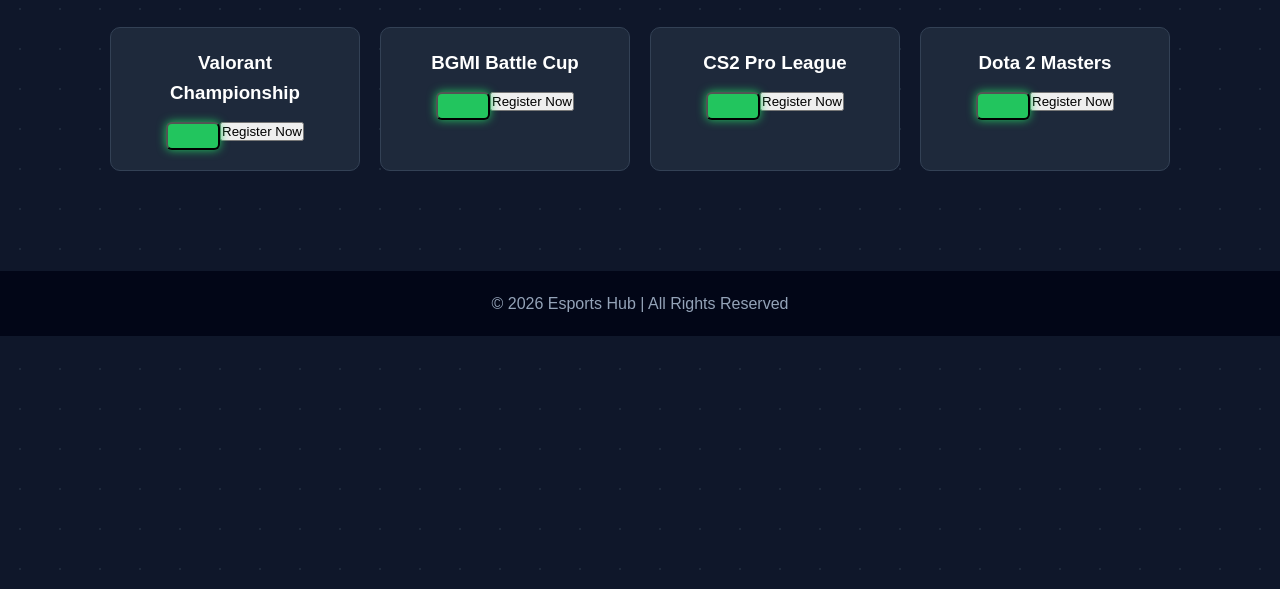
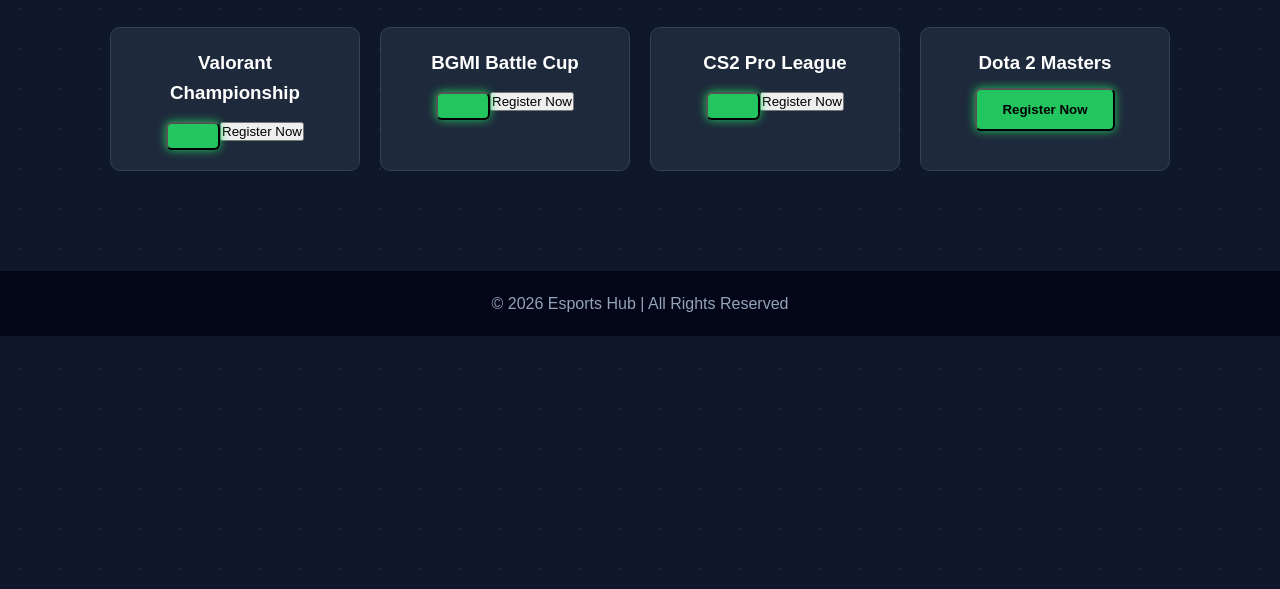
Before and after one commit to TechxAshish/esports-tournament-website, a plain HTML site: page tournaments.html in a window 1280 px wide. Shown: the part 211-800 px from the top of the page. Drawn offline with Linux system fonts and the light colour scheme.

Commit message:
Update tournaments.html

```diff
--- a/tournaments.html
+++ b/tournaments.html
@@ -97,7 +97,6 @@
 <button class="btn register-btn"
 data-tournament="Dota Championship"
 data-fee="500">
-<button onclick="registerTournament('TOURNAMENT_ID')">
 Register Now
 </button>
 
```
